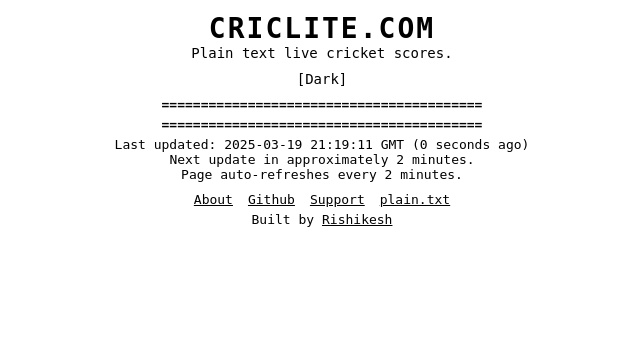
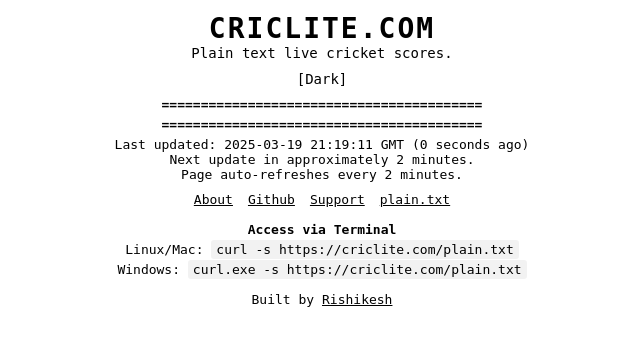
Before and after one commit to rishikeshsreehari/criclite, a FastAPI app: page / in a window 1280 px wide. Shown: the top 346 px of the page, without its empty margins (318-958 px from the left). Run offline with FastAPI, Linux system fonts and the light colour scheme; some libraries are stand-ins or nearby versions.

Commit message:
Added terminal commands

```diff
--- a/app/templates/index.html
+++ b/app/templates/index.html
@@ -153,6 +153,28 @@
                 font-size: 24px;
             }
         }
+
+        .terminal-section {
+            margin: 15px auto;
+            font-family: monospace;
+            text-align: center;
+        }
+
+        .terminal-header {
+            margin-bottom: 5px;
+            font-weight: bold;
+        }
+
+        .terminal-cmd {
+            margin: 5px 0;
+        }
+
+        .terminal-cmd code {
+            background-color: rgba(128, 128, 128, 0.1);
+            padding: 2px 5px;
+            border-radius: 3px;
+        }
+
     </style>
     <script data-goatcounter="https://criclite.goatcounter.com/count"
         async src="//gc.zgo.at/count.js"></script>
@@ -215,7 +237,16 @@ Page auto-refreshes every 2 minutes.</pre>
             <a href="/about">About</a>
             <a href="https://github.com/rishikeshsreehari/criclite" target="_blank">Github</a>
             <a href="https://ko-fi.com/rishikeshs" target="_blank">Support</a>
-            <a href="/plain.txt" target="_blank">plain.txt</a>
+            <a href="/plain.txt">plain.txt</a>
+
+
+        </div>
+
+
+        <div class="terminal-section">
+            <div class="terminal-header">Access via Terminal</div>
+            <div class="terminal-cmd">Linux/Mac: <code>curl -s https://criclite.com/plain.txt</code></div>
+            <div class="terminal-cmd">Windows: <code>curl.exe -s https://criclite.com/plain.txt</code></div>
         </div>
 
         <div class="builder">
```
